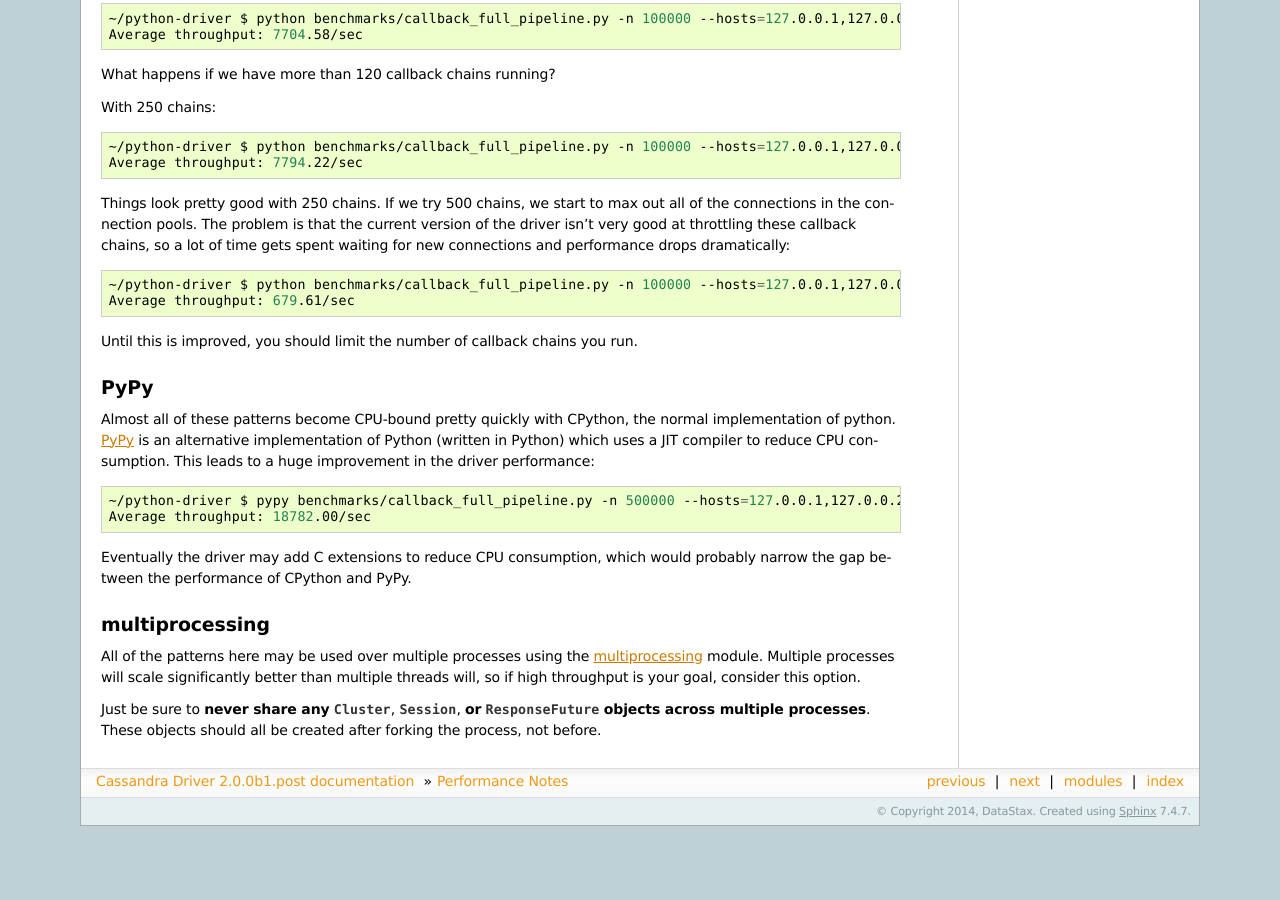
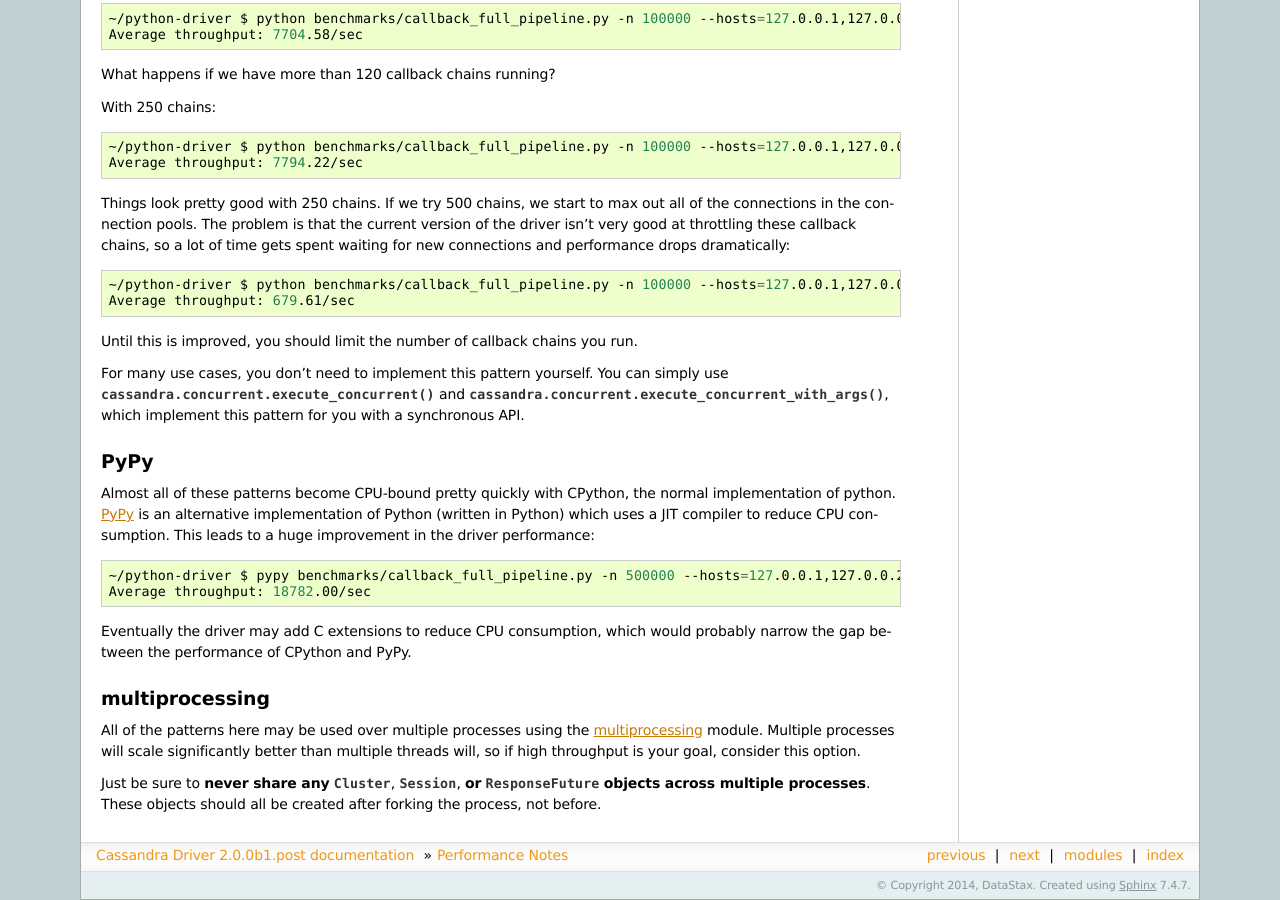
Before and after one commit to datastax/python-driver, a Sphinx documentation site: the page built from docs/performance.rst, in a window 1280 px wide and 900 px high, scrolled down 3222 px. Built offline with Sphinx 7.4.7, drawn with Linux system fonts in a browser that asks for light colours; pages that are not in the unit, such as notebooks, are missing from menus; before the commit the page ends 4048 px from its top, so only the background shows below that.

Commit message:
Add link to cassandra.concurrent in Performance docs

```diff
--- a/docs/performance.rst
+++ b/docs/performance.rst
@@ -244,6 +244,11 @@ dramatically:
 
 Until this is improved, you should limit the number of callback chains you run.
 
+For many use cases, you don't need to implement this pattern yourself.  You can
+simply use :meth:`cassandra.concurrent.execute_concurrent` and
+:meth:`cassandra.concurrent.execute_concurrent_with_args`, which implement
+this pattern for you with a synchronous API.
+
 PyPy
 ----
 Almost all of these patterns become CPU-bound pretty quickly with CPython, the
```
